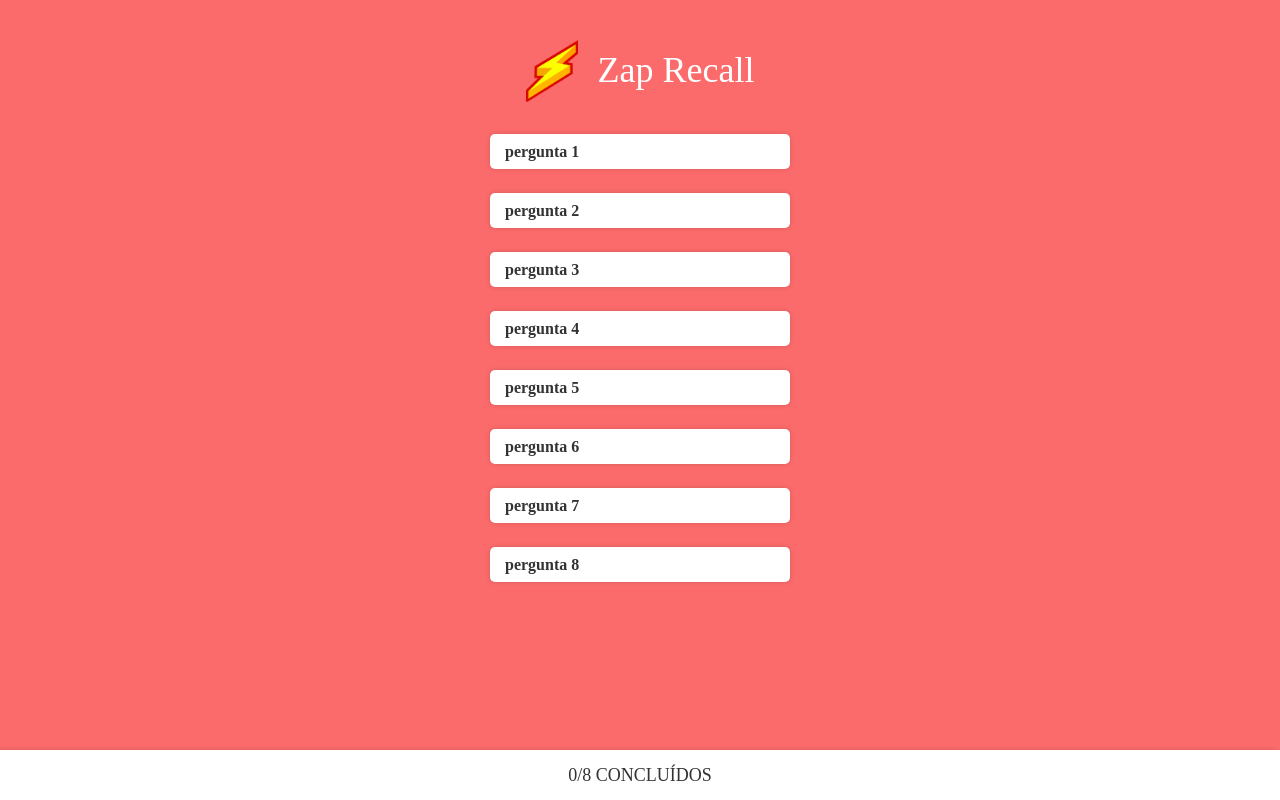
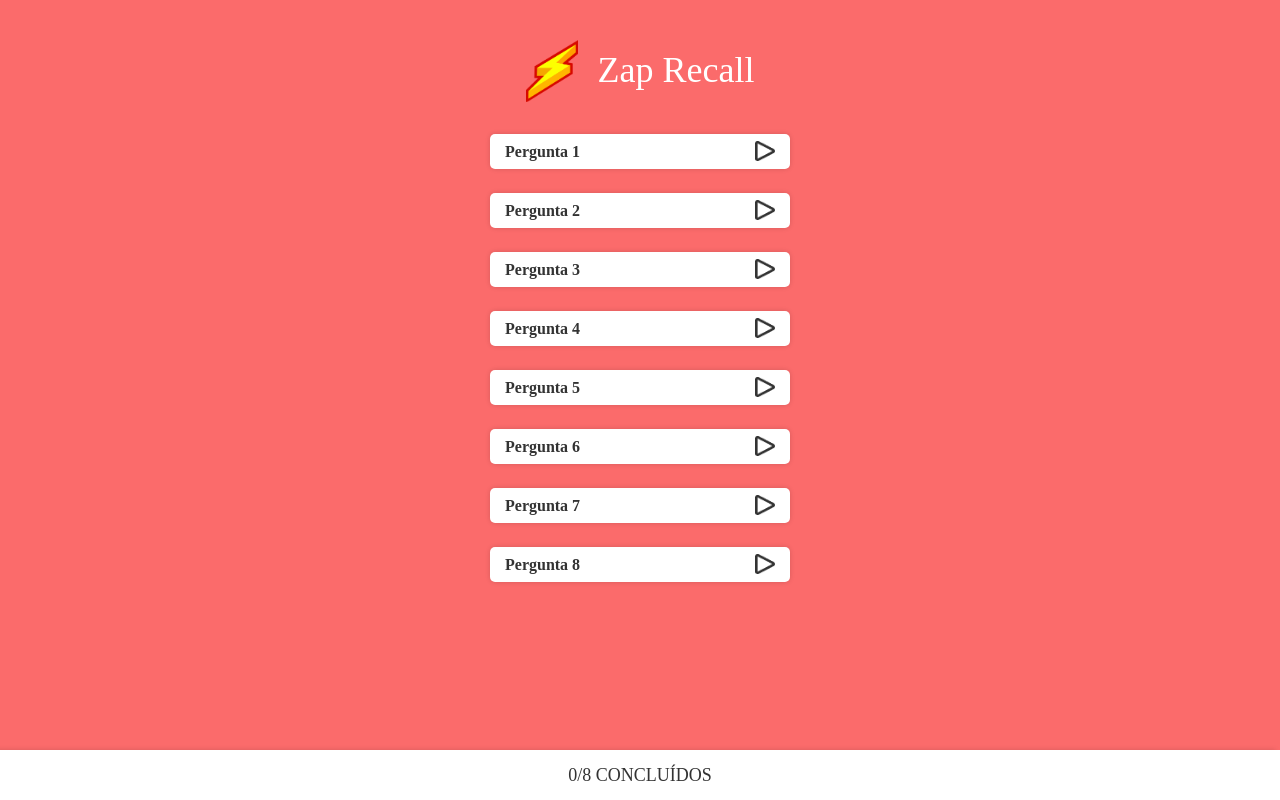
Before and after one commit to damondias/zap-recall, a React (Vite) app: page / in a window 1280 px wide. Built offline with nearby package versions, Linux system fonts and the light colour scheme.

Commit message:
feat: Implemented flashcard logic and dynamic data from Zaprecall

```diff
--- a/src/App.jsx
+++ b/src/App.jsx
@@ -24,10 +24,18 @@ function App() {
 
   const [checks, setChecks] = useState(0);
 
+
   return (
     <Body>
         <Logo img = {logo} title = "Zap Recall"/>
-        {cards.map((card,i)=> <Flashcard number={i+1} question={card.question} answer={card.answer}/> )}
+        {cards.map((card,i)=> <Flashcard key={i}
+                                         number={i+1}
+                                         question={card.question}
+                                         answer={card.answer}
+                                         checks = {checks}
+                                         setChecks = {setChecks}
+
+                                         /> )}
         <Footer checks={checks} amount={cards.length}/>
     </Body>
   )
--- a/src/components/Flashcard/index.jsx
+++ b/src/components/Flashcard/index.jsx
@@ -1,11 +1,97 @@
-import React from 'react'
-import { Container } from './style';
+import React, { useState } from 'react'
 
-function Flashcard({number, question, answer}){
+import { Container , open, close, ButtonBox, Button, ImagePlay, ImageTurn} from './style';
+
+import imgplay from "../../assets/seta_play.png"
+import imgflip from "../../assets/seta_virar.png"
+import correcticon from "../../assets/icone_certo.png"
+import wrongicon from "../../assets/icone_erro.png"
+import almosticon from "../../assets/icone_quase.png"
+
+function Flashcard({number, question, answer, checks, setChecks, }){
+
+    const [stateQuestion, setStateQuestion] = useState(false)
+    const [flip, setFlip] = useState(false)
+    const [image, setImage] = useState(imgplay)
+    const [color, setColor] = useState("#333333")
+    const [textdeco, setTextdeco] = useState("none")
+    const [openOrClose, setOpenOrClose] = useState(close)
+    const [isAnswer, setIsAnswer] = useState(false)
+    const [flipIcon, setFlipIcon] = useState(true)
+    const [test, setTest] = useState(true)
+
+
+    function OpenQuestion() {
+
+        if(isAnswer == false){
+            if(openOrClose === close){
+                setOpenOrClose(open);
+                setStateQuestion(true)
+                setFlipIcon(false)
+                setTest(false)
+
+            }
+        }
+    }
+    function FlipQuestion() {
+        if(flip === false){
+        setFlip(true)
+        setFlipIcon(true)
+
+        }
+    }
+    function SelectAnswer(check) {
+        setOpenOrClose("pergunta-fechada")
+        setStateQuestion(true)
+        setFlip(false)
+
+        if(check === "correct"){
+            setImage(correcticon)
+            setChecks(checks + 1)
+            setOpenOrClose(close)
+            setStateQuestion(false)
+            setIsAnswer(true)
+            setColor("#2FBE34")
+            setTextdeco("line-through")
+            setTest(true)
+
+
+        }
+        if(check === "almost"){
+            setImage(almosticon)
+            setChecks(checks + 1)
+            setOpenOrClose(close)
+            setStateQuestion(false)
+            setIsAnswer(true)
+            setColor("#FF922E")
+            setTextdeco("line-through")
+            setTest(true)
+
+
+        }
+        if(check === "wrong"){
+            setImage(wrongicon)
+            setOpenOrClose(close)
+            setStateQuestion(false)
+            setIsAnswer(true)
+            setColor("#FF3030")
+            setTextdeco("line-through")
+            setTest(true)
+            setChecks(checks + 1)
+
+        }
+    }
 
     return (
-        <Container>
-            <p> pergunta {number} </p>
+        <Container color = {color} test={test} abrefecha= {openOrClose} textdeco= {textdeco}>
+            {stateQuestion ? <p>{flip ? answer : question}</p> : <p>Pergunta {number}</p>}
+            <ButtonBox>
+              {flip && <Button color = "#FF3030" onClick={() => SelectAnswer("wrong")} >Não lembrei</Button>}
+              {flip && <Button color = "#FF922E" onClick={() => SelectAnswer("almost")} >Quase não lembrei</Button>}
+              {flip && <Button color = "#2FBE34" onClick={() => SelectAnswer("correct")} >Zap!</Button>}
+            </ButtonBox>
+            <ImagePlay src={image} onClick={isAnswer ? null : OpenQuestion}  test={test} />
+            <ImageTurn src={isAnswer ? undefined : imgflip}  onClick={stateQuestion ? FlipQuestion : undefined}  viraricon= {flipIcon}/>
         </Container>
     )
 }
--- a/src/components/Flashcard/style.jsx
+++ b/src/components/Flashcard/style.jsx
@@ -1,4 +1,22 @@
 import styled from 'styled-components';
+
+const open = `min-height: 100px;
+    background: #FFFFD5;
+    font-family: 'Recursive';
+    font-style: normal;
+    font-weight: 400;
+    font-size: 18px;
+    line-height: 22px;
+    position: relative;
+    flex-direction: column;
+    align-itens: flex-start;
+    justify-content: space-between;
+`;
+const close = `
+    align-items: center;
+    justify-content: space-between;
+    flex-direction: row;
+`;
 
 const Container = styled.div `
     width: 300px;
@@ -10,12 +28,10 @@ const Container = styled.div `
     display: flex;
     box-shadow: 0px 0px 5px 0px rgba(0, 0, 0, 0.15);
 
-    color: #333333;
-    background-color:#FFFFFF;
+    color: ${({color})=> color };
+    background-color: ${({test})=> !test ? "#FFFFD4" : "#FFFFFF"};
 
-    align-items: center;
-    justify-content: space-between;
-    flex-direction: row;
+    ${({abrefecha}) => abrefecha}
 
     p {
         font-family: 'Recursive';
@@ -24,10 +40,50 @@ const Container = styled.div `
         font-size: 16px;
         line-height: 19px;
 
-        text-decoration: none;
+        text-decoration: ${({textdeco}) => textdeco} ;
     }
 `;
 
+
+const Button = styled.button`
+  width: 85px;
+  height: 37px;
+  color: #FFFFFF;
+  justify-content: center;
+  align-items: center;
+  border: none;
+  border-radius: 5px;
+  box-sizing: border-box;
+  padding-left: 8px;
+  padding-right: 8px;
+  background-color: ${({color})=> color};
+`;
+
+const ButtonBox = styled.div `
+  display: flex;
+  justify-content: space-between;
+  margin-top: 20px;
+  box-sizing: border-box;
+
+`;
+const ImagePlay = styled.img`
+    display: ${({test}) => !test ? 'none' : 'flex'};
+    height: 20px;
+    width: 20px;
+`;
+const ImageTurn = styled.img`
+    display: ${({viraricon}) => viraricon ? "none" : "flex"};
+    position: absolute;
+    bottom: 10px;
+    right: 10px;
+`;
+
 export {
+    open,
+    close,
     Container,
+    Button,
+    ButtonBox,
+    ImagePlay,
+    ImageTurn,
 }
```
